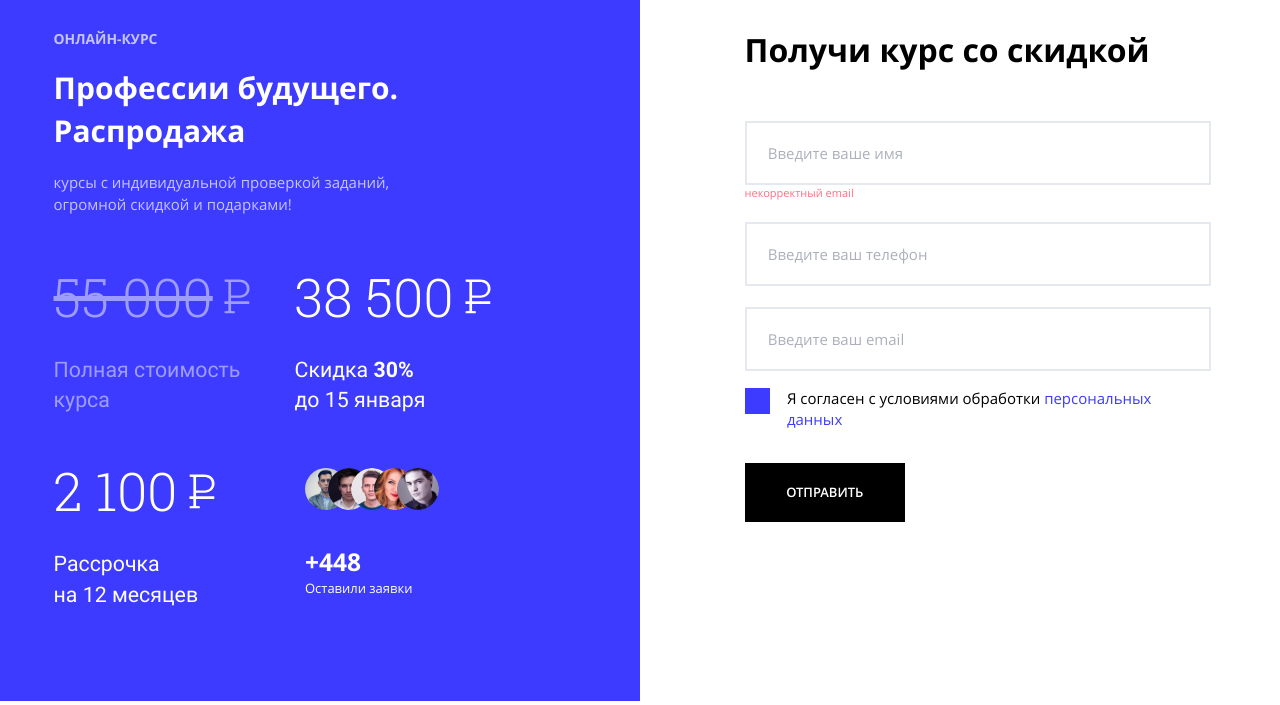
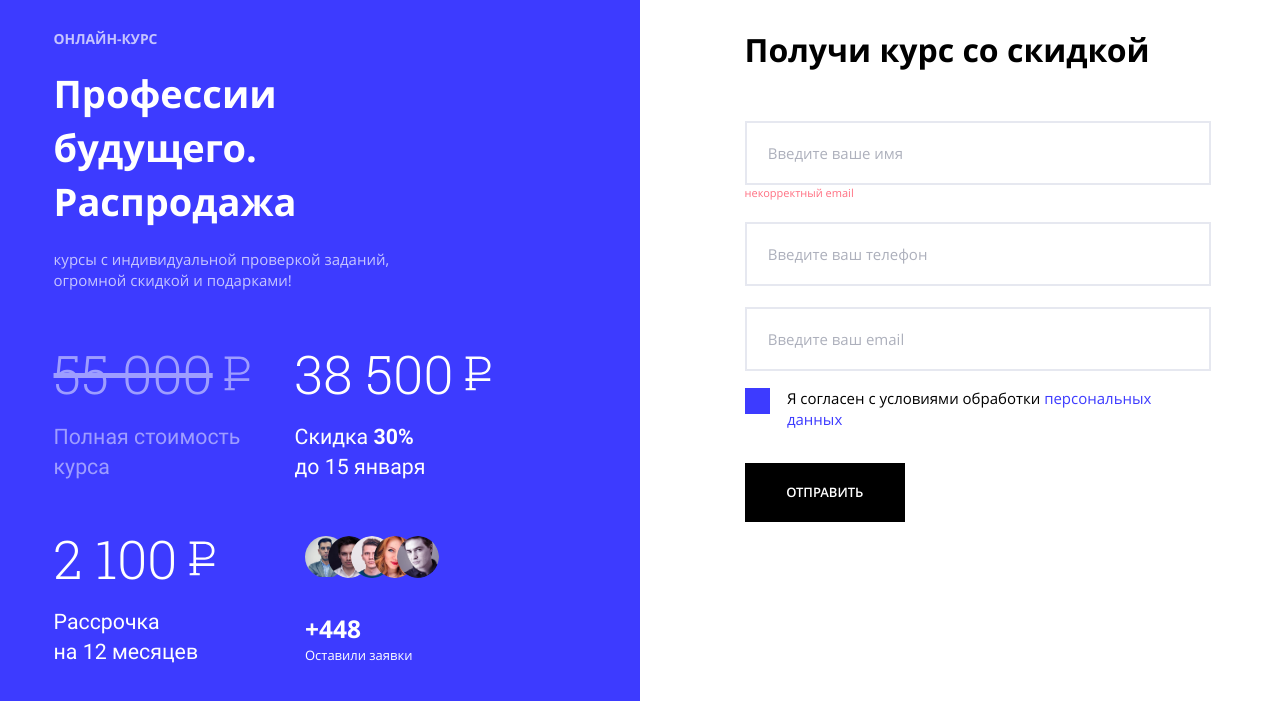
Before and after one commit to daryalaktionova/skillbox, a website: page app/index.html in a window 1280 px wide. Shown: the part 99-804 px from the top of the page. Drawn offline with nearby package versions, Linux system fonts and the light colour scheme.

Commit message:
Add pixel Perfect

```diff
--- a/app/scss/_layout.scss
+++ b/app/scss/_layout.scss
@@ -46,6 +46,8 @@ p {
 .h1 {
 	@include openSans(bold);
 	margin-bottom: 20px;
+	font-size: 38px;
+	width: 70%;
 
 }
 
--- a/app/scss/blocks/price.scss
+++ b/app/scss/blocks/price.scss
@@ -14,7 +14,7 @@
     display: flex;
     justify-content: start;
     align-items: center;
-    margin-bottom: rem(19px);
+    margin-bottom: rem(10px);
     flex-wrap: nowrap;
     &:after {
         content: '';
```
Also changed, not shown: app/css/main.css.
